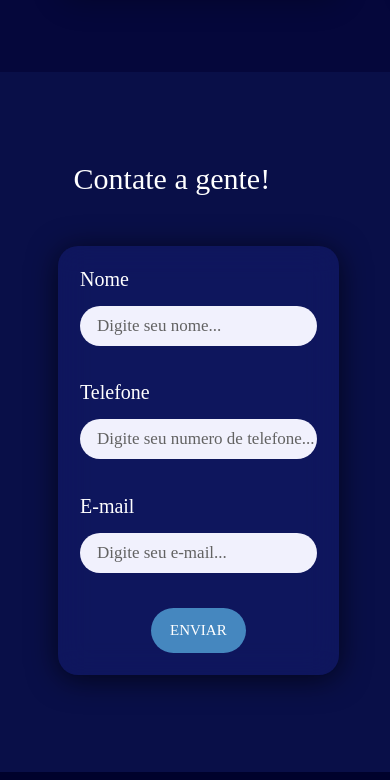
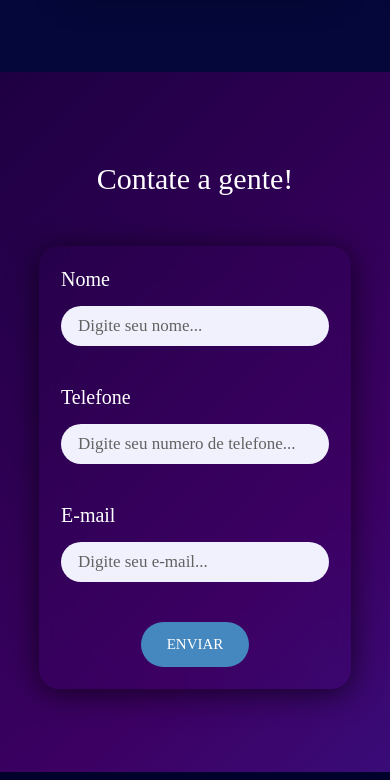
Before and after one commit to Tathamjf/Playify, a website: page index.html in a window 390 px wide. Shown: the part 2564-3344 px from the top of the page. Drawn offline with Linux system fonts and the light colour scheme; a web font is replaced by a local one.

Commit message:
feat: Update CSS!

```diff
--- a/style.css
+++ b/style.css
@@ -9,6 +9,8 @@
     --roxo-playify: #3137C0;
     --azul-playify: #090F48;
     --azul-escuro: #040025;
+    --azul-rosado: #3c0063;
+    --rosa: #9814b3;
 }
 
 * {
@@ -269,11 +271,12 @@ header div.container-grid {
     border-radius: 20px;
     backdrop-filter: blur(10px);
     transition: height 0.3s, box-shadow 0.3s;
+    cursor: pointer;
 }
 
 .card:hover {
     height: 410px;
-    box-shadow: 20px 20px 40px 0px rgba(0,0,0,0.5);
+    box-shadow: 20px 20px 40px 0px rgba(0, 0, 0, 0.5);
 }
 
 .card-image {
@@ -285,6 +288,7 @@ header div.container-grid {
     min-width: 80%;
     transition: height 0.3s, opacity 0.3s;
 }
+
 .card-image.selected {
     height: 410px;
     opacity: 0.3;
@@ -293,6 +297,7 @@ header div.container-grid {
 
 .card-row h2 {
     text-align: center;
+    cursor: pointer;
 
     font-family: 'Kdam Thmor Pro';
     font-size: 30px;
@@ -531,7 +536,9 @@ footer svg:hover {
     #contato .conteudo-contato {
         position: absolute;
         width: 40%;
-        right: 10%;
+        margin-right: 50%;
+        margin-left: 50%;
+        /* right: 10%; */
     }
 }
 
@@ -570,7 +577,7 @@ footer svg:hover {
         position: absolute;
         width: 60%;
         top: 50px;
-        right: 20%;
+        /* right: 20%; */
     }
 
     #contato h2 {
@@ -581,7 +588,7 @@ footer svg:hover {
     #contato form {
         padding: 60px;
 
-        background-color: #232f9c40;
+        background-color: none;
         backdrop-filter: blur(15px);
         border-radius: 20px;
         box-shadow: 0 4px 30px rgba(0, 0, 0, 0.647);
@@ -598,10 +605,16 @@ footer svg:hover {
     .campo-textarea {
         width: 100%;
         margin-bottom: 15%;
+        margin-left: auto;
+        margin-right: auto;
     }
 }
 
 @media screen and (max-width:1000px) {
+    #contato form {
+        background-color: none;
+    }
+
     .alinhamento img {
         width: 70%;
         left: 17%;
@@ -619,7 +632,28 @@ footer svg:hover {
 
     #contato {
         height: 1000px;
+        background: linear-gradient(-45deg, var(--roxo-playify), var(--azul-rosado), var(--azul-escuro), var(--azul-playify));
+        background-size: 400% 400%;
+        animation: gradient 15s ease infinite;
+        background-color: none;
     }
+
+    @keyframes gradient {
+        0% {
+            background-position: 0% 50%;
+        }
+
+        50% {
+            background-position: 100% 50%;
+        }
+
+        100% {
+            background-position: 0% 50%;
+        }
+    }
+
+
+
 
     #contato img {
         display: none;
@@ -701,6 +735,10 @@ footer svg:hover {
         font-size: 30px;
     }
 
+    #contato .conteudo-contato {
+        width: 80%;
+    }
+
     #contato img {
         width: 100%;
     }
@@ -735,10 +773,11 @@ footer svg:hover {
         gap: 40px;
     }
 
+    /*
     #contato .conteudo-contato {
-        width: 80%;
-        right: 10%;
-    }
+        /* width: 100%;
+        /* right: 10%; */
+    /* } */
 
     #contato form label {
         font-size: 20px;
@@ -819,7 +858,7 @@ footer svg:hover {
     }
 
     #contato form {
-        width: 90%;
+        /* width: 90%; */
         padding: 22px;
     }
 
@@ -828,12 +867,9 @@ footer svg:hover {
         font-size: 15px;
     }
 
-    #contato .conteudo-contato {
-        right: 20px;
-    }
 
     #contato h2 {
-        margin-right: 27%;
+        /* margin-right: 27%; */
         font-size: 30px;
     }
 
```
Lines whose indentation alone changed are shown as unchanged.
